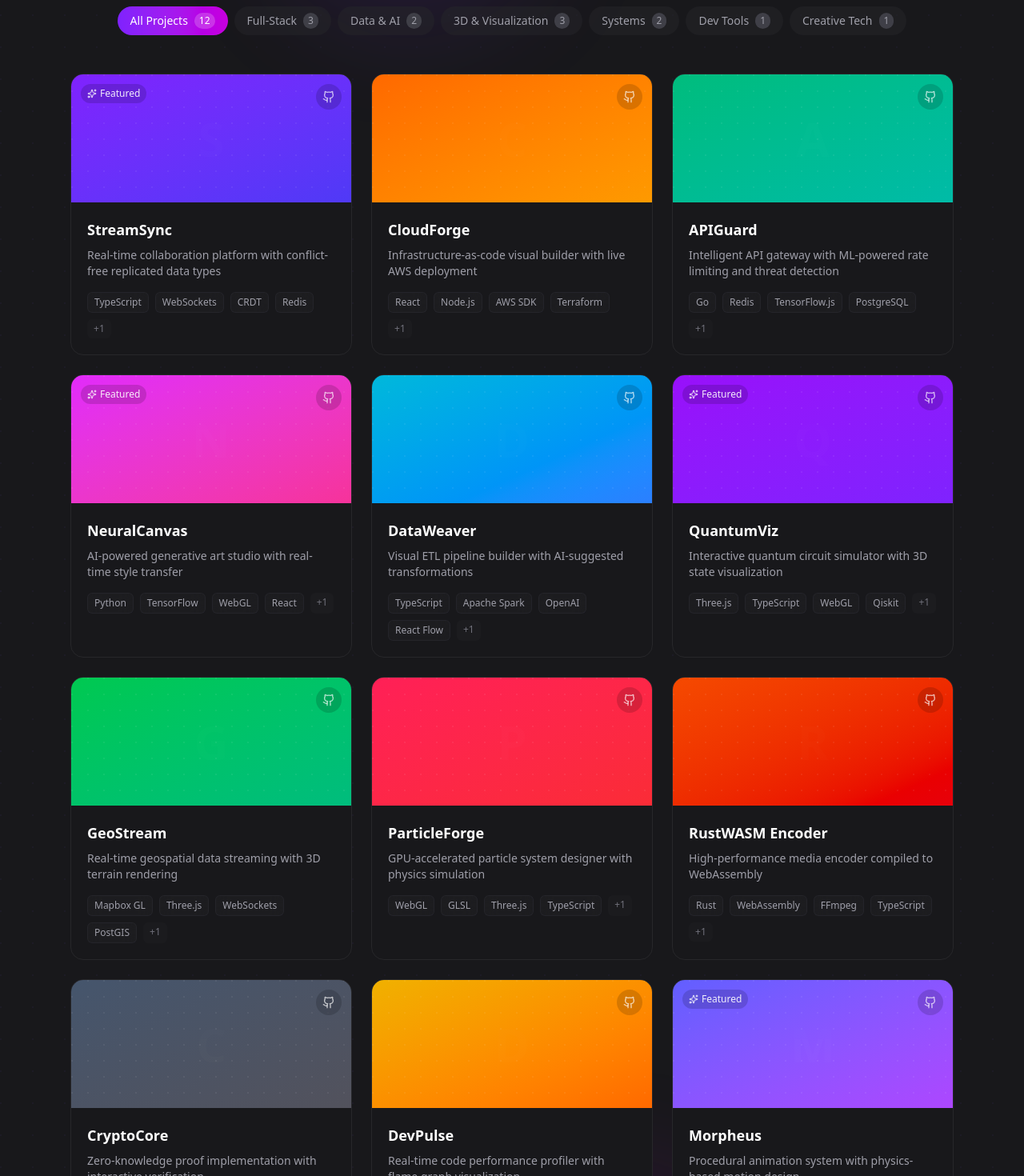
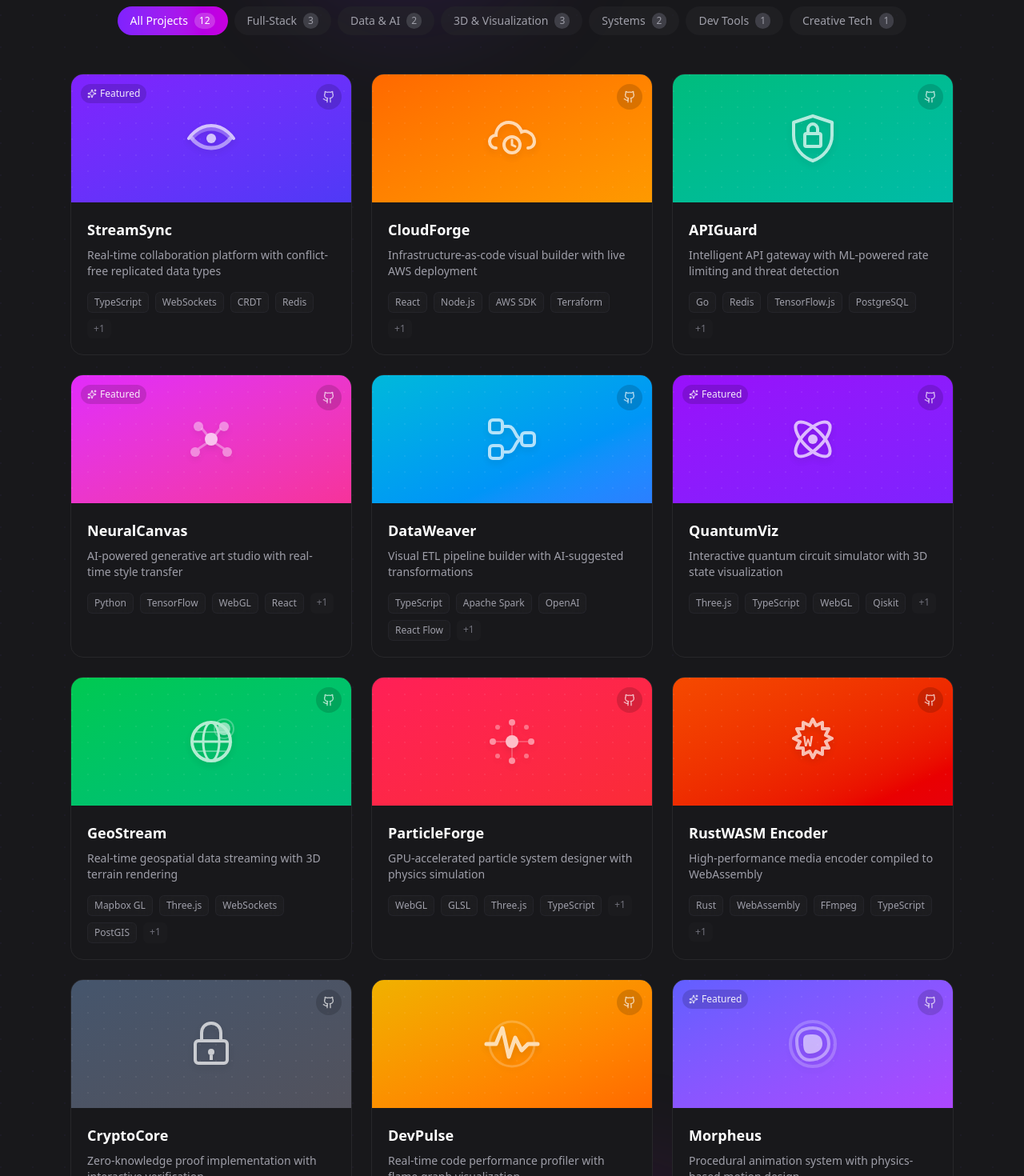
Before and after one commit to DanielMinton/portfolio, a Next.js app: page / in a window 1280 px wide. Shown: the part 3020-4490 px from the top of the page at 80% size. Built offline with nearby package versions, Linux system fonts and the light colour scheme.

Commit message:
Add custom SVG logos for each project card

```diff
--- a/src/components/work/ProjectCard.tsx
+++ b/src/components/work/ProjectCard.tsx
@@ -4,6 +4,7 @@ import { useState } from "react";
 import { motion } from "framer-motion";
 import { Github, ExternalLink, Sparkles } from "lucide-react";
 import type { Project } from "@/data/projects";
+import { projectLogos } from "./ProjectLogos";
 
 interface ProjectCardProps {
   project: Project;
@@ -61,18 +62,25 @@ export function ProjectCard({ project, index, onOpenDemo }: ProjectCardProps) {
             transition={{ duration: 0.3 }}
           />
 
-          {/* Project initial */}
+          {/* Project Logo */}
           <div className="absolute inset-0 flex items-center justify-center">
-            <motion.span
-              className="text-6xl font-bold text-white/10"
+            <motion.div
+              className="w-20 h-20 text-white"
               animate={{
-                scale: isHovered ? 1.1 : 1,
-                opacity: isHovered ? 0.15 : 0.1,
+                scale: isHovered ? 1.15 : 1,
+                opacity: isHovered ? 0.9 : 0.7,
               }}
               transition={{ duration: 0.3 }}
             >
-              {project.title[0]}
-            </motion.span>
+              {projectLogos[project.id] ? (
+                (() => {
+                  const LogoComponent = projectLogos[project.id];
+                  return <LogoComponent className="w-full h-full drop-shadow-lg" />;
+                })()
+              ) : (
+                <span className="text-6xl font-bold text-white/20">{project.title[0]}</span>
+              )}
+            </motion.div>
           </div>
 
           {/* Featured badge */}
--- /dev/null
+++ b/src/components/work/ProjectLogos.tsx
@@ -0,0 +1,169 @@
+"use client";
+
+interface LogoProps {
+  className?: string;
+}
+
+// StreamSync - Real-time sync waves
+export function StreamSyncLogo({ className }: LogoProps) {
+  return (
+    <svg viewBox="0 0 40 40" fill="none" className={className}>
+      <path d="M8 20C8 20 12 14 20 14C28 14 32 20 32 20" stroke="currentColor" strokeWidth="2.5" strokeLinecap="round" opacity="0.4"/>
+      <path d="M8 20C8 20 12 26 20 26C28 26 32 20 32 20" stroke="currentColor" strokeWidth="2.5" strokeLinecap="round" opacity="0.7"/>
+      <path d="M6 20C6 20 11 12 20 12C29 12 34 20 34 20" stroke="currentColor" strokeWidth="2" strokeLinecap="round"/>
+      <circle cx="20" cy="20" r="3" fill="currentColor"/>
+    </svg>
+  );
+}
+
+// CloudForge - Cloud with gear
+export function CloudForgeLogo({ className }: LogoProps) {
+  return (
+    <svg viewBox="0 0 40 40" fill="none" className={className}>
+      <path d="M10 26C7.5 26 6 24 6 22C6 19.5 8 18 10 18C10 14 13 10 18 10C22 10 25 12.5 26 16C26 16 28 15 30 16C32.5 17 34 19.5 34 22C34 24.5 32 26 30 26" stroke="currentColor" strokeWidth="2" strokeLinecap="round"/>
+      <circle cx="20" cy="24" r="5" stroke="currentColor" strokeWidth="2"/>
+      <path d="M20 21V24L22 25" stroke="currentColor" strokeWidth="1.5" strokeLinecap="round"/>
+    </svg>
+  );
+}
+
+// APIGuard - Shield with lock
+export function APIGuardLogo({ className }: LogoProps) {
+  return (
+    <svg viewBox="0 0 40 40" fill="none" className={className}>
+      <path d="M20 6L32 10V18C32 26 26 32 20 34C14 32 8 26 8 18V10L20 6Z" stroke="currentColor" strokeWidth="2" strokeLinejoin="round"/>
+      <rect x="15" y="17" width="10" height="8" rx="1" stroke="currentColor" strokeWidth="2"/>
+      <path d="M17 17V14C17 12.5 18.5 11 20 11C21.5 11 23 12.5 23 14V17" stroke="currentColor" strokeWidth="2"/>
+    </svg>
+  );
+}
+
+// NeuralCanvas - Brain/neural network pattern
+export function NeuralCanvasLogo({ className }: LogoProps) {
+  return (
+    <svg viewBox="0 0 40 40" fill="none" className={className}>
+      <circle cx="12" cy="12" r="3" fill="currentColor" opacity="0.6"/>
+      <circle cx="28" cy="12" r="3" fill="currentColor" opacity="0.6"/>
+      <circle cx="20" cy="20" r="4" fill="currentColor"/>
+      <circle cx="10" cy="28" r="3" fill="currentColor" opacity="0.6"/>
+      <circle cx="30" cy="28" r="3" fill="currentColor" opacity="0.6"/>
+      <path d="M14 13L18 18M26 13L22 18M12 26L18 22M28 26L22 22" stroke="currentColor" strokeWidth="1.5" opacity="0.5"/>
+    </svg>
+  );
+}
+
+// DataWeaver - Data flow/pipeline
+export function DataWeaverLogo({ className }: LogoProps) {
+  return (
+    <svg viewBox="0 0 40 40" fill="none" className={className}>
+      <rect x="6" y="8" width="8" height="8" rx="2" stroke="currentColor" strokeWidth="2"/>
+      <rect x="6" y="24" width="8" height="8" rx="2" stroke="currentColor" strokeWidth="2"/>
+      <rect x="26" y="16" width="8" height="8" rx="2" stroke="currentColor" strokeWidth="2"/>
+      <path d="M14 12H18C22 12 22 20 26 20" stroke="currentColor" strokeWidth="2" strokeLinecap="round"/>
+      <path d="M14 28H18C22 28 22 20 26 20" stroke="currentColor" strokeWidth="2" strokeLinecap="round"/>
+    </svg>
+  );
+}
+
+// QuantumViz - Atom/orbital
+export function QuantumVizLogo({ className }: LogoProps) {
+  return (
+    <svg viewBox="0 0 40 40" fill="none" className={className}>
+      <ellipse cx="20" cy="20" rx="14" ry="6" stroke="currentColor" strokeWidth="2" transform="rotate(45 20 20)"/>
+      <ellipse cx="20" cy="20" rx="14" ry="6" stroke="currentColor" strokeWidth="2" transform="rotate(-45 20 20)"/>
+      <circle cx="20" cy="20" r="3" fill="currentColor"/>
+    </svg>
+  );
+}
+
+// GeoStream - Globe with signal
+export function GeoStreamLogo({ className }: LogoProps) {
+  return (
+    <svg viewBox="0 0 40 40" fill="none" className={className}>
+      <circle cx="20" cy="20" r="12" stroke="currentColor" strokeWidth="2"/>
+      <ellipse cx="20" cy="20" rx="5" ry="12" stroke="currentColor" strokeWidth="1.5"/>
+      <path d="M8 20H32" stroke="currentColor" strokeWidth="1.5"/>
+      <path d="M10 14H30" stroke="currentColor" strokeWidth="1" opacity="0.5"/>
+      <path d="M10 26H30" stroke="currentColor" strokeWidth="1" opacity="0.5"/>
+      <circle cx="28" cy="12" r="4" fill="currentColor" opacity="0.8"/>
+      <circle cx="28" cy="12" r="6" stroke="currentColor" strokeWidth="1" opacity="0.4"/>
+    </svg>
+  );
+}
+
+// ParticleForge - Particle explosion
+export function ParticleForgeLogo({ className }: LogoProps) {
+  return (
+    <svg viewBox="0 0 40 40" fill="none" className={className}>
+      <circle cx="20" cy="20" r="4" fill="currentColor"/>
+      <circle cx="20" cy="8" r="2" fill="currentColor" opacity="0.7"/>
+      <circle cx="20" cy="32" r="2" fill="currentColor" opacity="0.7"/>
+      <circle cx="8" cy="20" r="2" fill="currentColor" opacity="0.7"/>
+      <circle cx="32" cy="20" r="2" fill="currentColor" opacity="0.7"/>
+      <circle cx="11" cy="11" r="1.5" fill="currentColor" opacity="0.5"/>
+      <circle cx="29" cy="11" r="1.5" fill="currentColor" opacity="0.5"/>
+      <circle cx="11" cy="29" r="1.5" fill="currentColor" opacity="0.5"/>
+      <circle cx="29" cy="29" r="1.5" fill="currentColor" opacity="0.5"/>
+      <path d="M20 16V10M20 24V30M16 20H10M24 20H30" stroke="currentColor" strokeWidth="1" opacity="0.3"/>
+    </svg>
+  );
+}
+
+// RustWASM Encoder - Gear with code brackets
+export function RustWasmLogo({ className }: LogoProps) {
+  return (
+    <svg viewBox="0 0 40 40" fill="none" className={className}>
+      <path d="M20 6L22 10L26 8L26 12L30 12L28 16L32 18L28 20L30 24L26 24L26 28L22 26L20 30L18 26L14 28L14 24L10 24L12 20L8 18L12 16L10 12L14 12L14 8L18 10L20 6Z" stroke="currentColor" strokeWidth="2" strokeLinejoin="round"/>
+      <text x="14" y="23" fill="currentColor" fontSize="10" fontFamily="monospace" fontWeight="bold">W</text>
+    </svg>
+  );
+}
+
+// CryptoCore - Lock with key
+export function CryptoCoreLogo({ className }: LogoProps) {
+  return (
+    <svg viewBox="0 0 40 40" fill="none" className={className}>
+      <rect x="10" y="18" width="20" height="14" rx="2" stroke="currentColor" strokeWidth="2"/>
+      <path d="M14 18V13C14 9.5 16.5 7 20 7C23.5 7 26 9.5 26 13V18" stroke="currentColor" strokeWidth="2"/>
+      <circle cx="20" cy="25" r="2" fill="currentColor"/>
+      <path d="M20 27V30" stroke="currentColor" strokeWidth="2"/>
+    </svg>
+  );
+}
+
+// DevPulse - Heartbeat/pulse line
+export function DevPulseLogo({ className }: LogoProps) {
+  return (
+    <svg viewBox="0 0 40 40" fill="none" className={className}>
+      <path d="M4 20H10L14 10L18 28L22 16L26 24L30 20H36" stroke="currentColor" strokeWidth="2.5" strokeLinecap="round" strokeLinejoin="round"/>
+      <circle cx="20" cy="20" r="14" stroke="currentColor" strokeWidth="1.5" opacity="0.3"/>
+    </svg>
+  );
+}
+
+// Morpheus - Abstract morphing shape
+export function MorpheusLogo({ className }: LogoProps) {
+  return (
+    <svg viewBox="0 0 40 40" fill="none" className={className}>
+      <path d="M20 6C28 6 34 12 34 20C34 28 28 34 20 34C12 34 6 28 6 20C6 12 12 6 20 6Z" stroke="currentColor" strokeWidth="2" opacity="0.3"/>
+      <path d="M20 10C26 10 30 14 30 20C30 26 24 30 18 30C12 30 10 24 10 18C10 12 14 10 20 10Z" stroke="currentColor" strokeWidth="2" opacity="0.6"/>
+      <path d="M20 14C24 14 26 16 26 20C26 24 22 26 18 26C14 26 14 22 14 18C14 14 16 14 20 14Z" fill="currentColor" opacity="0.8"/>
+    </svg>
+  );
+}
+
+// Map project IDs to logo components
+export const projectLogos: Record<string, React.FC<LogoProps>> = {
+  "streamsync": StreamSyncLogo,
+  "cloudforge": CloudForgeLogo,
+  "apiguard": APIGuardLogo,
+  "neuralcanvas": NeuralCanvasLogo,
+  "dataweaver": DataWeaverLogo,
+  "quantumviz": QuantumVizLogo,
+  "geostream": GeoStreamLogo,
+  "particleforge": ParticleForgeLogo,
+  "rustwasm-encoder": RustWasmLogo,
+  "cryptocore": CryptoCoreLogo,
+  "devpulse": DevPulseLogo,
+  "morpheus": MorpheusLogo,
+};
```
